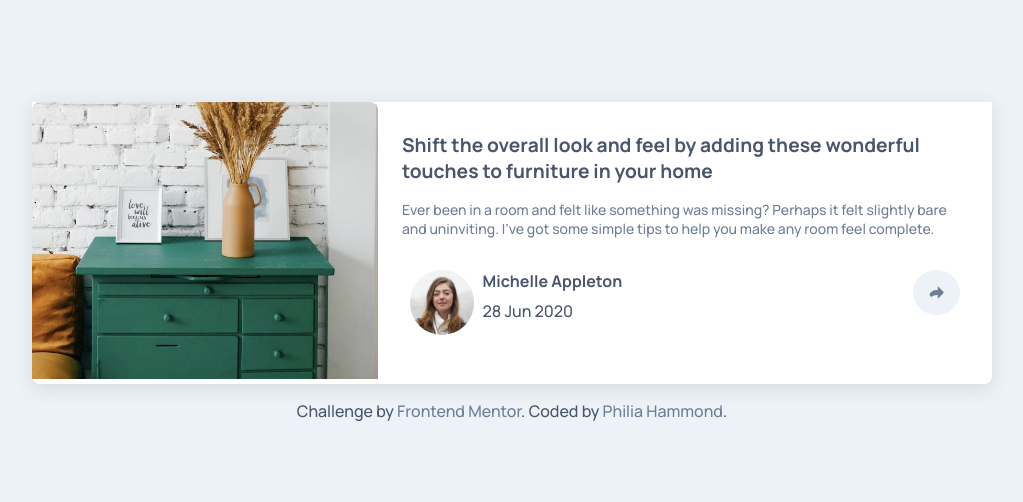
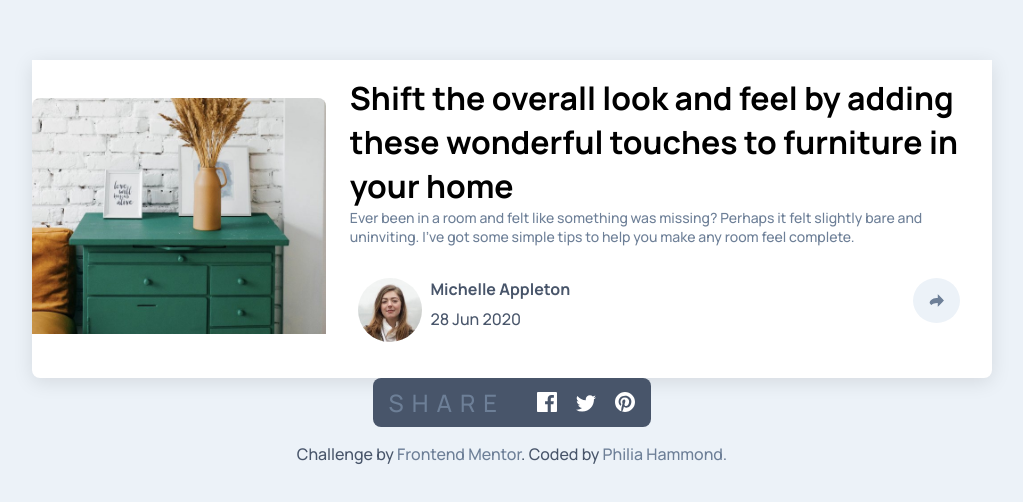
Before and after one commit to gogurlbaby/js_projects, a plain HTML site: page article-preview-component-master/index.html in a window 1280 px wide. Shown: the part 130-632 px from the top of the page, without its empty margins (128-1151 px from the left). Drawn offline with Linux system fonts and the light colour scheme.

Commit message:
first commit

```diff
--- a/article-preview-component-master/index.html
+++ b/article-preview-component-master/index.html
@@ -10,7 +10,7 @@
       href="./images/favicon-32x32.png"
     />
     <link rel="stylesheet" href="styles.css" />
-    <title>Frontend Mentor | Article preview component</title>
+    <title>Article preview component</title>
   </head>
   <body>
     <main>
@@ -19,10 +19,10 @@
       </div>
 
       <div class="text-content">
-        <h3>
+        <h1>
           Shift the overall look and feel by adding these wonderful touches to
           furniture in your home
-        </h3>
+        </h1>
         <p>
           Ever been in a room and felt like something was missing? Perhaps it
           felt slightly bare and uninviting. I’ve got some simple tips to help
@@ -43,13 +43,22 @@
         </div>
       </div>
     </main>
-    <!-- Share -->
+    <div class="active-container">
+      <p>Share</p>
+      <div class="icon-container">
+        <img src="./images/icon-facebook.svg" alt="" class="icon" />
+        <img src="./images/icon-twitter.svg" alt="" class="icon" />
+        <img src="./images/icon-pinterest.svg" alt="" class="icon" />
+      </div>
+    </div>
 
     <div class="author">
       Challenge by
       <a href="https://www.frontendmentor.io?ref=challenge" target="_blank"
         >Frontend Mentor</a
-      >. Coded by <a href="#">Philia Hammond</a>.
+      >. Coded by <a href="#">Philia Hammond.</a>
     </div>
+
+    <script src="index.js"></script>
   </body>
 </html>
--- a/article-preview-component-master/styles.css
+++ b/article-preview-component-master/styles.css
@@ -97,6 +97,29 @@ main {
   border-radius: 50%;
 }
 
+.active-container {
+  background-color: var(--Very-Dark-Grayish-Blue);
+  display: flex;
+  gap: 1rem;
+  align-items: baseline;
+  max-width: 100%;
+  padding: 0.5rem 1rem;
+  border-radius: 8px;
+  /* display: none; */
+}
+
+.icon {
+  margin-left: 1rem;
+}
+
+.active-container p {
+  font-size: 1.5rem;
+  font-weight: 500;
+  letter-spacing: 0.5rem;
+  text-transform: uppercase;
+  color: var(--Desaturated-Dark-Blue);
+}
+
 .author {
   font-size: 1rem;
   font-weight: 500;
```
Also changed, not shown: article-preview-component-master/index.js (added).
